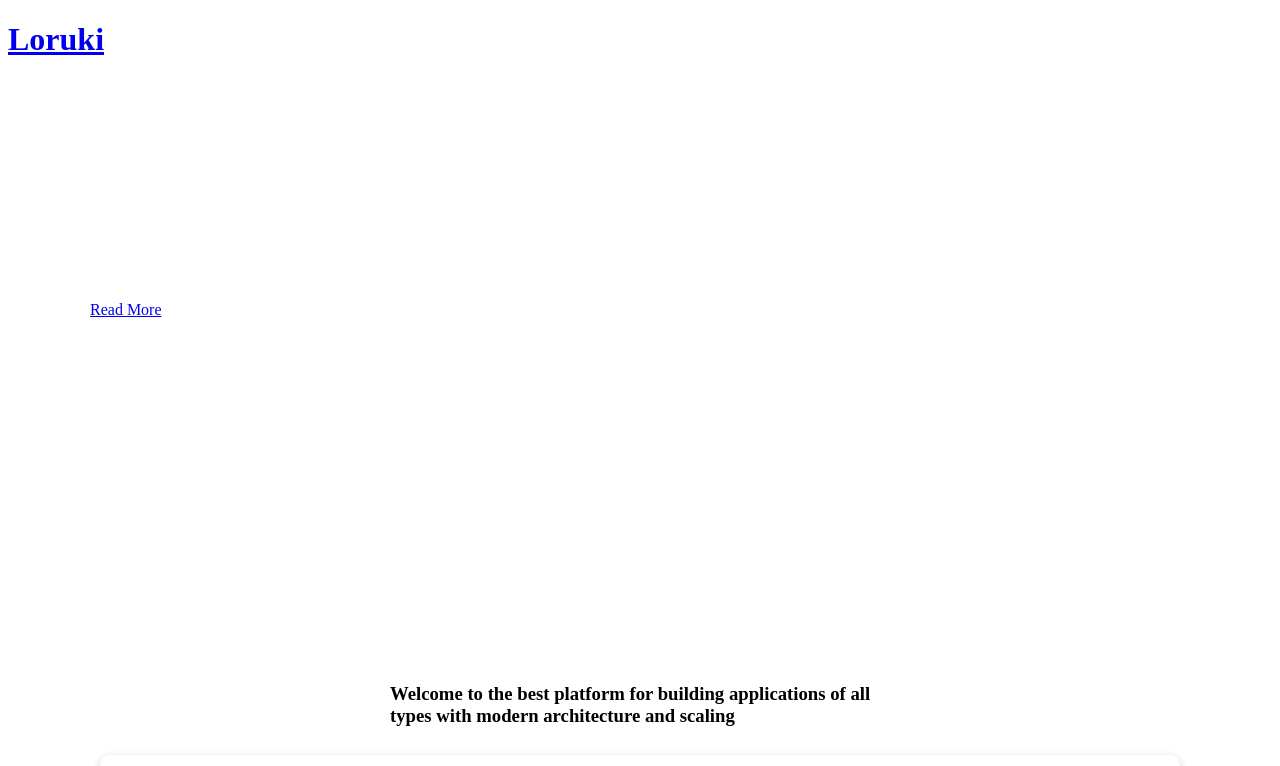
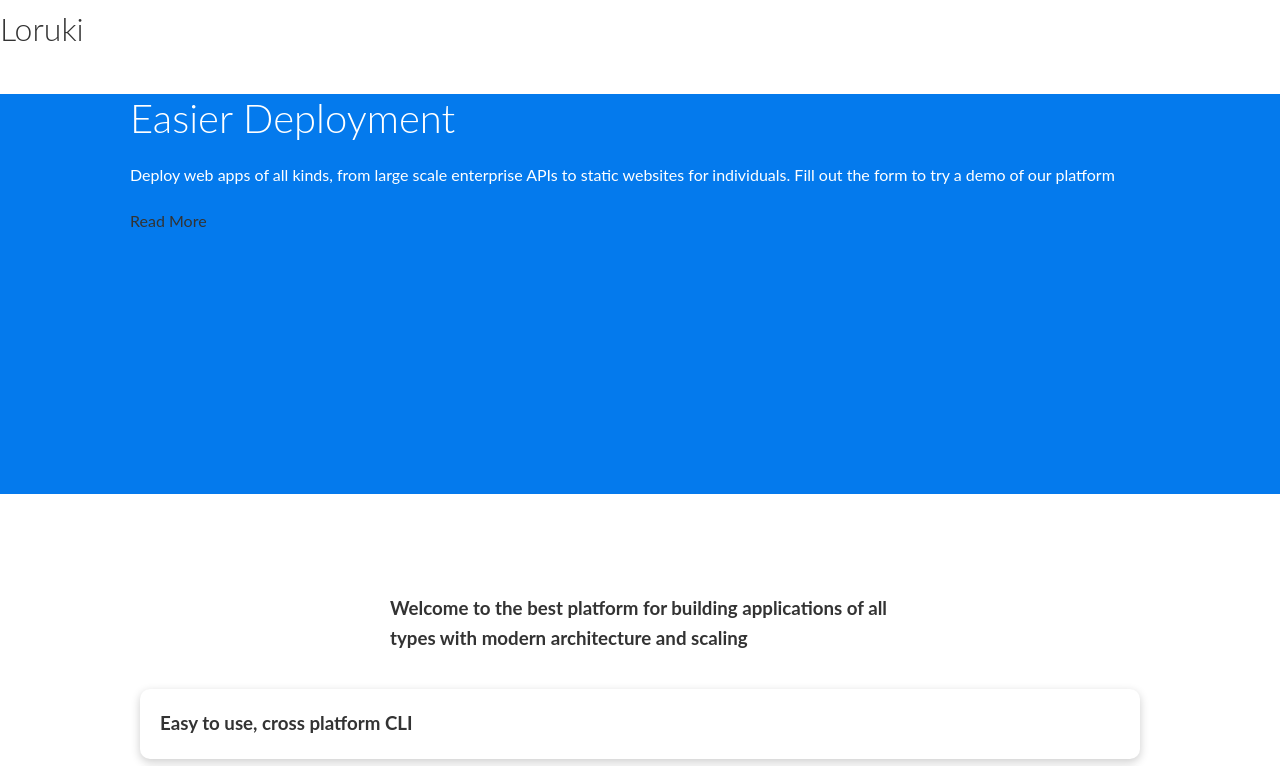
Before and after one commit to BF-FrontEnd-class/agile-development-group1-loruki-rebild, a website: page index.html in a window 1280 px wide. Shown: the top 766 px of the page. Drawn offline with Linux system fonts and the light colour scheme.

Commit message:
updatet default css settings

```diff
--- a/styles/something.css
+++ b/styles/something.css
@@ -1,6 +1,59 @@
 /* stylelint-disable comment-empty-line-before */
+:root {
+  --primary-color: #047aed;
+  --secondary-color: #1c3fa8;
+  --dark-color: #002240;
+  --light-color: #f4f4f4;
+  --success-color: #5cb85c;
+  --error-color: #d9534f;
+}
+
+* {
+  box-sizing: border-box;
+  padding: 0;
+  margin: 0;
+}
+
 body {
-  background-color: white;
+  font-family: 'Lato', sans-serif;
+  color: #333;
+  line-height: 1.6;
+}
+
+ul {
+  list-style-type: none;
+}
+
+a {
+  text-decoration: none;
+  color: #333;
+}
+h1,
+h2 {
+  font-weight: 300;
+  line-height: 1.2;
+  margin: 10px 0;
+}
+
+p {
+  margin: 10px 0;
+}
+
+img {
+  width: 100%;
+}
+
+code,
+pre {
+  background: #333;
+  color: #fff;
+  padding: 10px;
+}
+
+.hidden {
+  visibility: hidden;
+  height: 0;
+}
 
   .container {
     max-width: 1100px;
```
